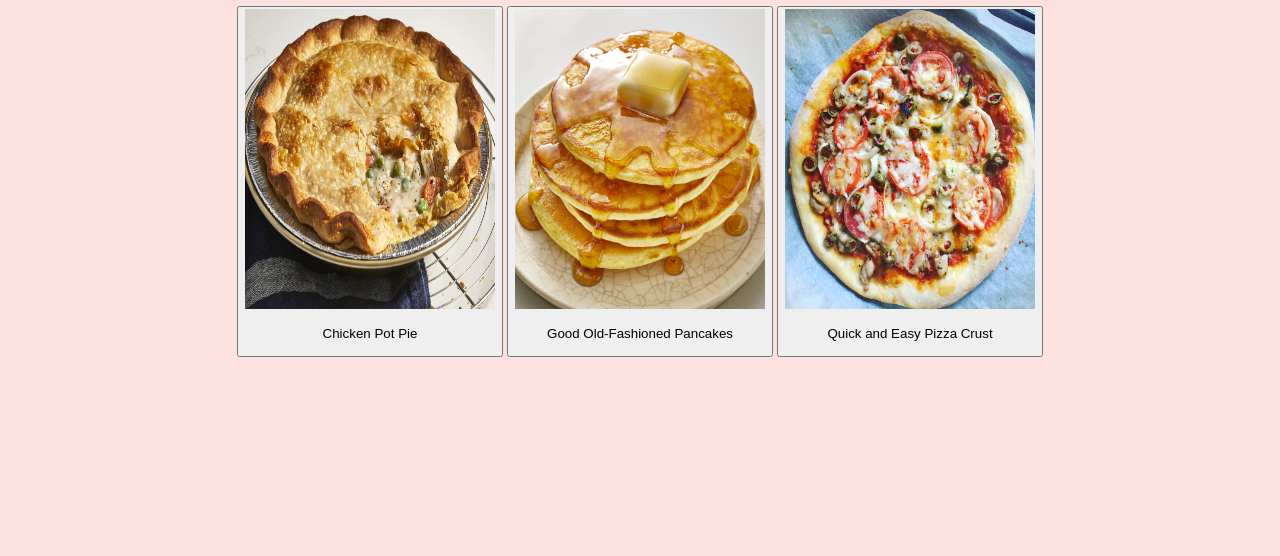
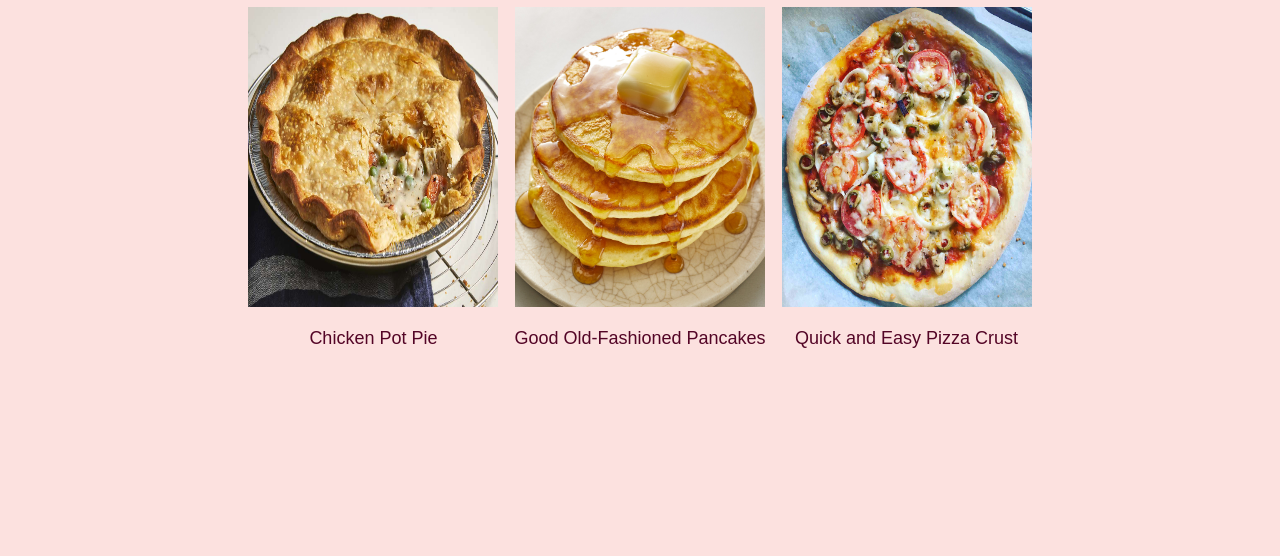
Before and after one commit to marcosvinalves/odin-recipes, a plain HTML site: page index.html in a window 1280 px wide. Shown: the part 244-800 px from the top of the page. Drawn offline with Linux system fonts and the light colour scheme.

Commit message:
Add styles and contents to homepage

```diff
--- a/index.html
+++ b/index.html
@@ -19,8 +19,8 @@
       nothing just to make space cause i dont know flexbox
     </h1>
     <h1 class="blankspace">easter egg????</h1>
-    <div class="buttons">
-      <button>
+    <div class="container">
+      <button class="buttons">
         <a href="./recipes/chickenpotpie.html">
           <img
             src="./img/chickenpot.jpg"
@@ -29,9 +29,9 @@
             width="250"
             <img
         /></a>
-        <p>Chicken Pot Pie</p>
+        <p class="buttonsname">Chicken Pot Pie</p>
       </button>
-      <button>
+      <button class="buttons">
         <a href="recipes/goodpancakes.html">
           <img
             src="./img/goodpancakes.jpeg"
@@ -40,9 +40,9 @@
             width="250"
           />
         </a>
-        <p>Good Old-Fashioned Pancakes</p>
+        <p class="buttonsname">Good Old-Fashioned Pancakes</p>
       </button>
-      <button>
+      <button class="buttons">
         <a href="recipes/pizzacrust.html">
           <img
             src="./img/pizzacrust.jpg"
@@ -51,7 +51,7 @@
             width="250"
           />
         </a>
-        <p>Quick and Easy Pizza Crust</p>
+        <p class="buttonsname">Quick and Easy Pizza Crust</p>
       </button>
     </div>
   </body>
--- a/styles.css
+++ b/styles.css
@@ -2,7 +2,7 @@ body {
   background-color: rgb(252, 225, 223);
 }
 
-div.title {
+.title {
   color: white;
   background-color: red;
   font-size: 32px;
@@ -10,9 +10,24 @@ div.title {
   font-weight: bold;
 }
 
-div.box {
+.box {
   text-align: left;
 }
-div.buttons {
+
+.container,
+.buttons {
+  border: none;
   text-align: center;
+  color: rgb(252, 225, 223);
+  background-color: rgb(252, 225, 223);
 }
+
+.buttonsname {
+  color: rgb(83, 5, 38);
+  font-size: 18px;
+}
+
+.blankspace {
+  background-color: rgb(252, 225, 223);
+  color: rgb(252, 225, 223);
+}
```
